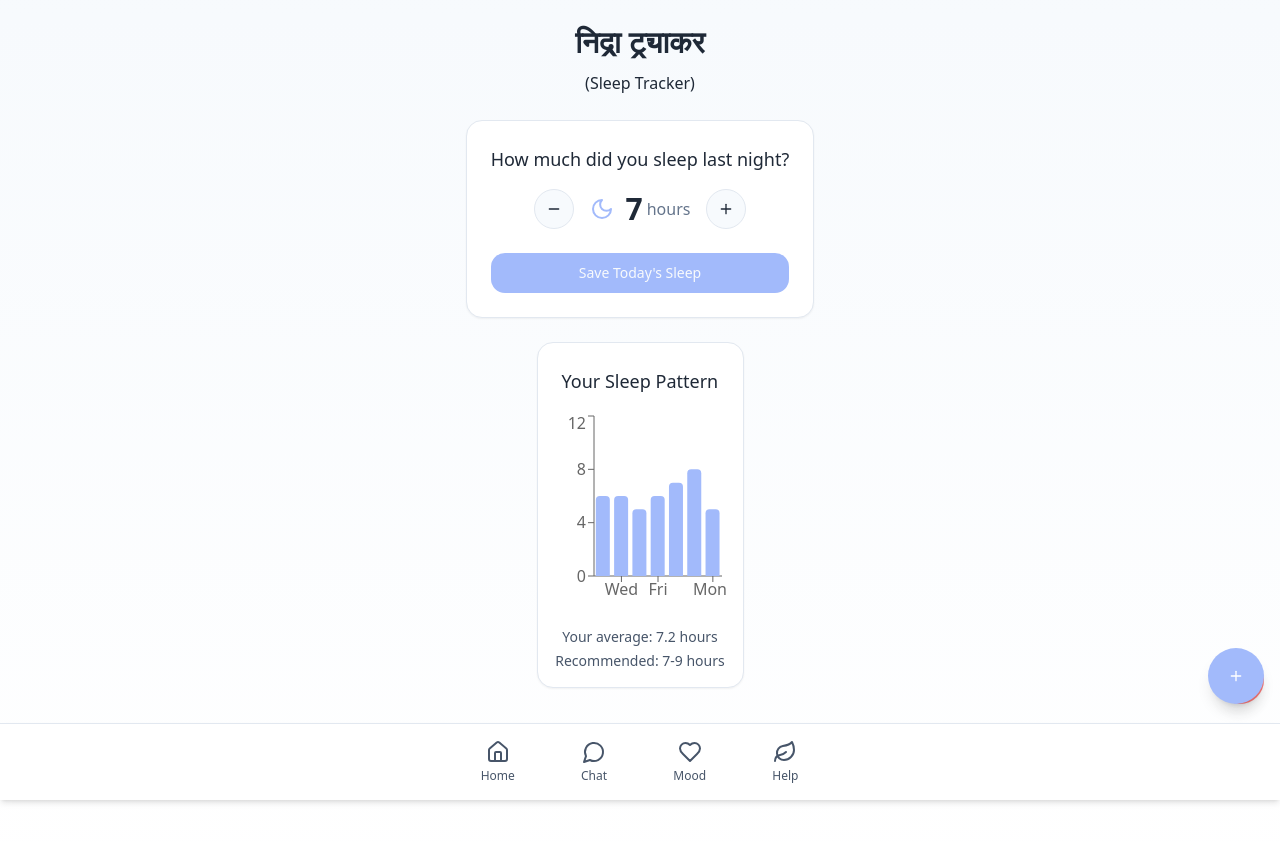
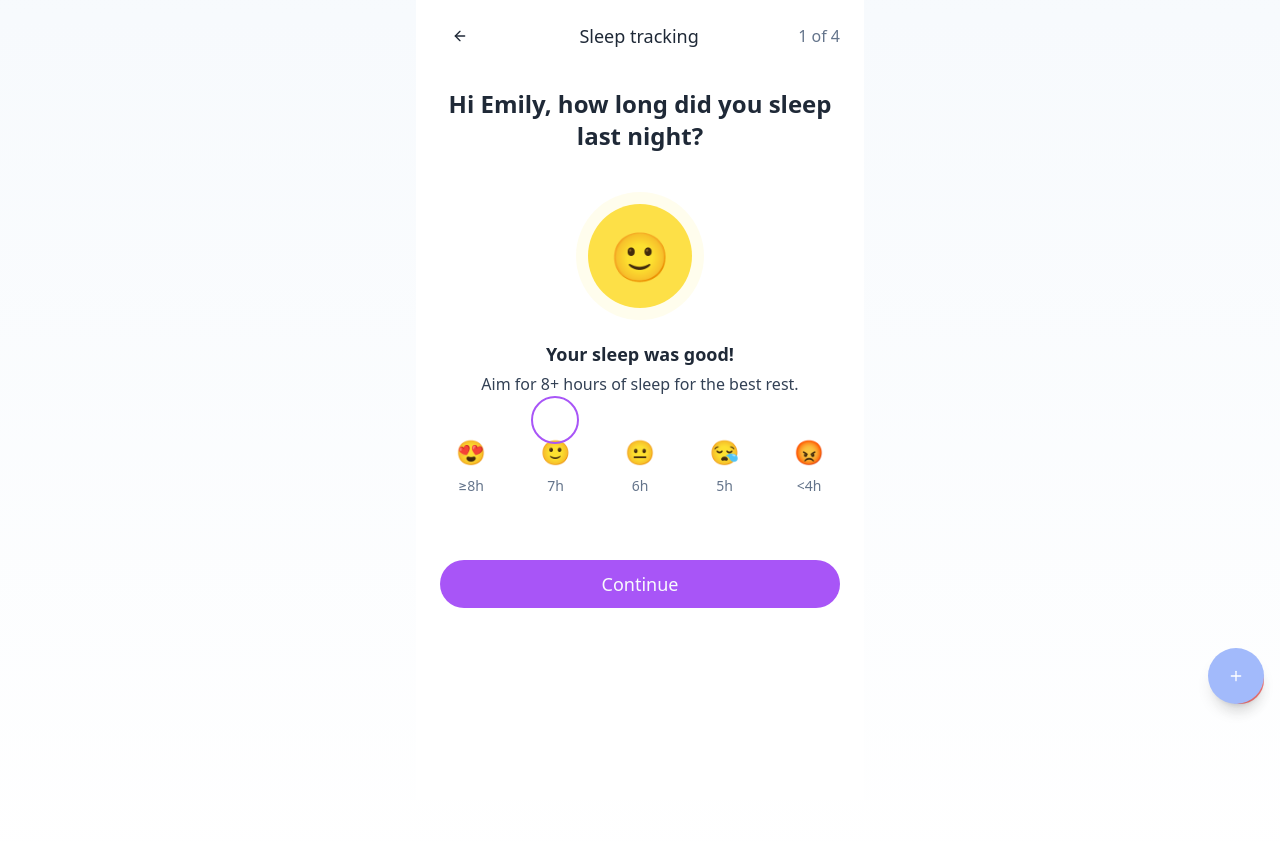
Before and after one commit to Pramis123/mindcare-connect-app, a React (Vite) app: page /sleep in a window 1280 px wide. Shown: the top 842 px of the page. Built offline with nearby package versions, Linux system fonts and the light colour scheme.

Commit message:
Refactor: Improve UI components
Refactor UI components to improve their appearance and functionality.

```diff
--- a/src/components/ui/radio-group.tsx
+++ b/src/components/ui/radio-group.tsx
@@ -1,3 +1,4 @@
+
 import * as React from "react"
 import * as RadioGroupPrimitive from "@radix-ui/react-radio-group"
 import { Circle } from "lucide-react"
--- a/src/pages/SleepTracker.tsx
+++ b/src/pages/SleepTracker.tsx
@@ -1,102 +1,148 @@
 
 import { useState } from "react";
-import { Moon, Plus, Minus } from "lucide-react";
+import { ArrowLeft } from "lucide-react";
 import { Button } from "@/components/ui/button";
-import { Card } from "@/components/ui/card";
-import { format, subDays } from "date-fns";
-import { BarChart, Bar, XAxis, YAxis, Tooltip, ResponsiveContainer } from "recharts";
+import { RadioGroup, RadioGroupItem } from "@/components/ui/radio-group";
+import { Label } from "@/components/ui/label";
+import { Alert, AlertTitle, AlertDescription } from "@/components/ui/alert";
 import Layout from "@/components/Layout";
 import { toast } from "sonner";
 
-// Example data
-const generateSampleData = () => {
-  const result = [];
-  for (let i = 6; i >= 0; i--) {
-    const date = subDays(new Date(), i);
-    result.push({
-      date: format(date, "EEE"),
-      hours: 5 + Math.floor(Math.random() * 4),
-    });
-  }
-  return result;
-};
+const SleepTracker = () => {
+  const [selectedHours, setSelectedHours] = useState("7h");
 
-const SleepTracker = () => {
-  const [sleepHours, setSleepHours] = useState(7);
-  const [sleepData] = useState(generateSampleData());
-
-  const incrementHours = () => {
-    if (sleepHours < 12) setSleepHours(sleepHours + 0.5);
-  };
-
-  const decrementHours = () => {
-    if (sleepHours > 0) setSleepHours(sleepHours - 0.5);
-  };
-
-  const handleSave = () => {
-    toast.success(`Saved ${sleepHours} hours of sleep for today`);
+  const handleContinue = () => {
+    toast.success(`Saved ${selectedHours} of sleep for last night`);
+    // Here you would navigate to the next screen
   };
 
   return (
-    <Layout>
-      <div className="page-container">
-        <h1 className="page-header">
-          निद्रा ट्र्याकर<br />
-          <span className="text-base font-normal">(Sleep Tracker)</span>
-        </h1>
+    <Layout hideNav>
+      <div className="max-w-md mx-auto bg-white min-h-screen px-6 py-4">
+        {/* Header */}
+        <header className="flex justify-between items-center mb-8">
+          <Button variant="ghost" size="icon" className="rounded-full">
+            <ArrowLeft className="h-6 w-6" />
+          </Button>
+          <h1 className="text-lg font-medium">Sleep tracking</h1>
+          <span className="text-slate-500">1 of 4</span>
+        </header>
 
-        <Card className="p-6 mb-6 max-w-md mx-auto bg-white">
-          <h2 className="text-lg font-medium mb-4">How much did you sleep last night?</h2>
+        {/* Main content */}
+        <div className="text-center space-y-10">
+          <h2 className="text-2xl font-bold">
+            Hi Emily, how long did you sleep last night?
+          </h2>
 
-          <div className="flex items-center justify-center mb-6">
-            <Button
-              variant="outline"
-              size="icon"
-              onClick={decrementHours}
-              disabled={sleepHours <= 0}
-              className="rounded-full"
-            >
-              <Minus size={16} />
-            </Button>
-
-            <div className="flex items-center mx-4">
-              <Moon className="text-primary mr-3" size={24} />
-              <span className="text-3xl font-bold">{sleepHours}</span>
-              <span className="ml-1 text-slate-500">hours</span>
+          {/* Emoji feedback */}
+          <div className="flex flex-col items-center">
+            <div className="relative w-32 h-32">
+              <div className="absolute inset-0 bg-yellow-100 rounded-full opacity-30"></div>
+              <div className="absolute inset-3 bg-yellow-300 rounded-full flex items-center justify-center">
+                <div className="text-5xl">🙂</div>
+              </div>
             </div>
-
-            <Button
-              variant="outline"
-              size="icon"
-              onClick={incrementHours}
-              disabled={sleepHours >= 12}
-              className="rounded-full"
-            >
-              <Plus size={16} />
-            </Button>
+            <div className="mt-5 space-y-1">
+              <h3 className="text-lg font-semibold">Your sleep was good!</h3>
+              <p className="text-slate-700">Aim for 8+ hours of sleep for the best rest.</p>
+            </div>
           </div>
 
-          <Button onClick={handleSave} className="w-full">
-            Save Today's Sleep
+          {/* Hours selection */}
+          <div>
+            <RadioGroup
+              value={selectedHours}
+              onValueChange={setSelectedHours}
+              className="flex justify-between mt-6 px-4"
+            >
+              <div className="flex flex-col items-center gap-2">
+                <Label
+                  htmlFor="8h"
+                  className="text-2xl cursor-pointer"
+                >
+                  😍
+                </Label>
+                <RadioGroupItem
+                  value="8h"
+                  id="8h"
+                  className={`sr-only ${selectedHours === "8h" ? "peer-checked:border-primary" : ""}`}
+                />
+                <span className="text-sm text-slate-500">≥8h</span>
+              </div>
+
+              <div className="flex flex-col items-center gap-2">
+                <Label
+                  htmlFor="7h"
+                  className="text-2xl cursor-pointer"
+                >
+                  🙂
+                </Label>
+                <RadioGroupItem
+                  value="7h"
+                  id="7h"
+                  className={`sr-only ${selectedHours === "7h" ? "peer-checked:border-primary" : ""}`}
+                />
+                <div className={`${selectedHours === "7h" ? "w-12 h-12 border-2 border-purple-500 rounded-full absolute -mt-10" : ""}`}></div>
+                <span className="text-sm text-slate-500">7h</span>
+              </div>
+
+              <div className="flex flex-col items-center gap-2">
+                <Label
+                  htmlFor="6h"
+                  className="text-2xl cursor-pointer"
+                >
+                  😐
+                </Label>
+                <RadioGroupItem
+                  value="6h"
+                  id="6h"
+                  className={`sr-only ${selectedHours === "6h" ? "peer-checked:border-primary" : ""}`}
+                />
+                <span className="text-sm text-slate-500">6h</span>
+              </div>
+
+              <div className="flex flex-col items-center gap-2">
+                <Label
+                  htmlFor="5h"
+                  className="text-2xl cursor-pointer"
+                >
+                  😪
+                </Label>
+                <RadioGroupItem
+                  value="5h"
+                  id="5h"
+                  className={`sr-only ${selectedHours === "5h" ? "peer-checked:border-primary" : ""}`}
+                />
+                <span className="text-sm text-slate-500">5h</span>
+              </div>
+
+              <div className="flex flex-col items-center gap-2">
+                <Label
+                  htmlFor="4h"
+                  className="text-2xl cursor-pointer"
+                >
+                  😡
+                </Label>
+                <RadioGroupItem
+                  value="4h"
+                  id="4h"
+                  className={`sr-only ${selectedHours === "4h" ? "peer-checked:border-primary" : ""}`}
+                />
+                <span className="text-sm text-slate-500">&lt;4h</span>
+              </div>
+            </RadioGroup>
+          </div>
+        </div>
+
+        {/* Continue button */}
+        <div className="mt-16">
+          <Button
+            onClick={handleContinue}
+            className="w-full py-6 text-lg rounded-full bg-purple-500 hover:bg-purple-600"
+          >
+            Continue
           </Button>
-        </Card>
-
-        <Card className="p-4 pt-6 max-w-md mx-auto bg-white">
-          <h2 className="text-lg font-medium mb-4 px-2">Your Sleep Pattern</h2>
-          <ResponsiveContainer width="100%" height={200}>
-            <BarChart data={sleepData} margin={{ top: 5, right: 5, bottom: 5, left: -20 }}>
-              <XAxis dataKey="date" />
-              <YAxis domain={[0, 12]} ticks={[0, 4, 8, 12]} />
-              <Tooltip />
-              <Bar dataKey="hours" fill="hsl(var(--primary))" radius={[4, 4, 0, 0]} />
-            </BarChart>
-          </ResponsiveContainer>
-
-          <div className="mt-4 text-center text-sm text-slate-600">
-            <p>Your average: 7.2 hours</p>
-            <p className="mt-1">Recommended: 7-9 hours</p>
-          </div>
-        </Card>
+        </div>
       </div>
     </Layout>
   );
```
